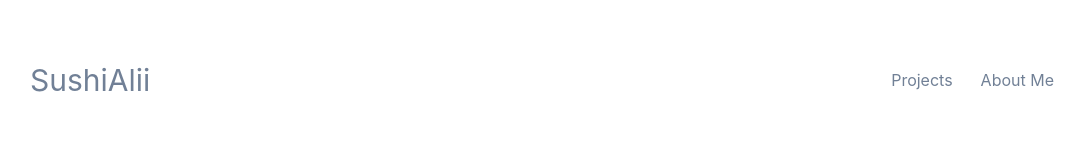
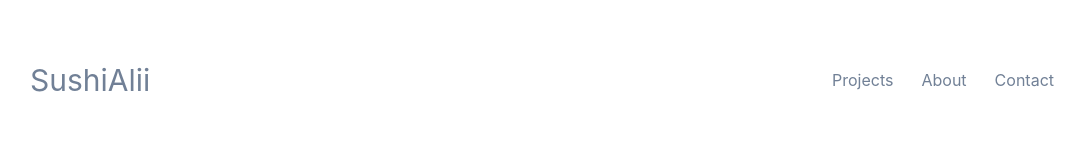
Before and after one commit to sushiAlii/portfolio, a Next.js app: page / in a window 1280 px wide. Shown: the top 160 px of the page, without its empty margins (98-1183 px from the left). Built offline with nearby package versions, Linux system fonts and the light colour scheme.

Commit message:
Adding Smooth Scrolling

```diff
--- a/components/Navbar.tsx
+++ b/components/Navbar.tsx
@@ -30,11 +30,14 @@ export const Navbar = () => {
 
         <Flex alignItems={"center"}>
           <Stack direction={"row"} spacing={7}>
-            <Link href="/" style={{ textDecoration: "none" }}>
+            <Link href="#projects" style={{ textDecoration: "none" }}>
               <Text color="gray.500">Projects</Text>
             </Link>
-            <Link href="/about" style={{ textDecoration: "none" }}>
-              <Text color="gray.500">About Me</Text>
+            <Link href="#about" style={{ textDecoration: "none" }}>
+              <Text color="gray.500">About</Text>
+            </Link>
+            <Link href="#contact" style={{ textDecoration: "none" }}>
+              <Text color="gray.500">Contact</Text>
             </Link>
           </Stack>
         </Flex>
```
